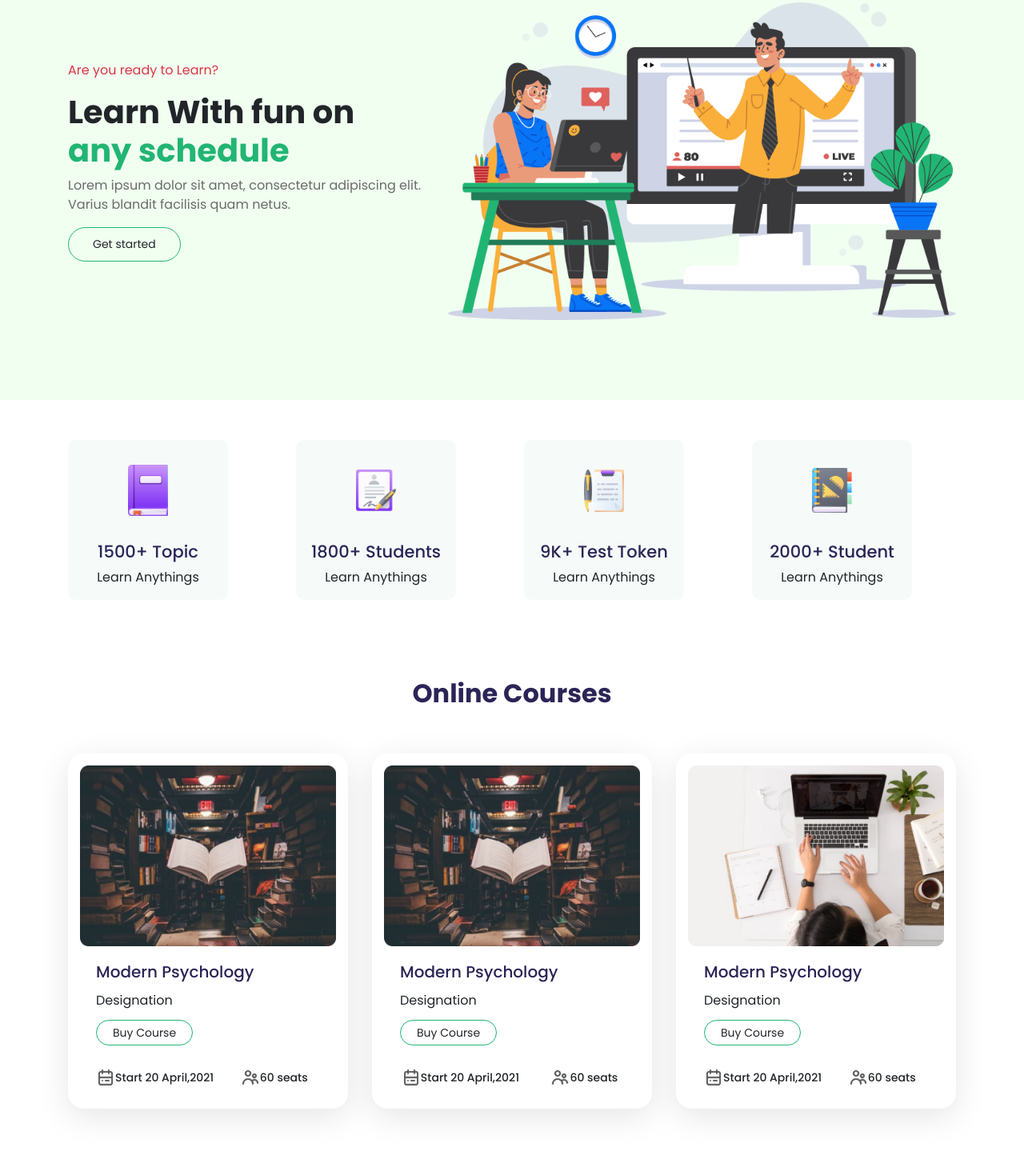
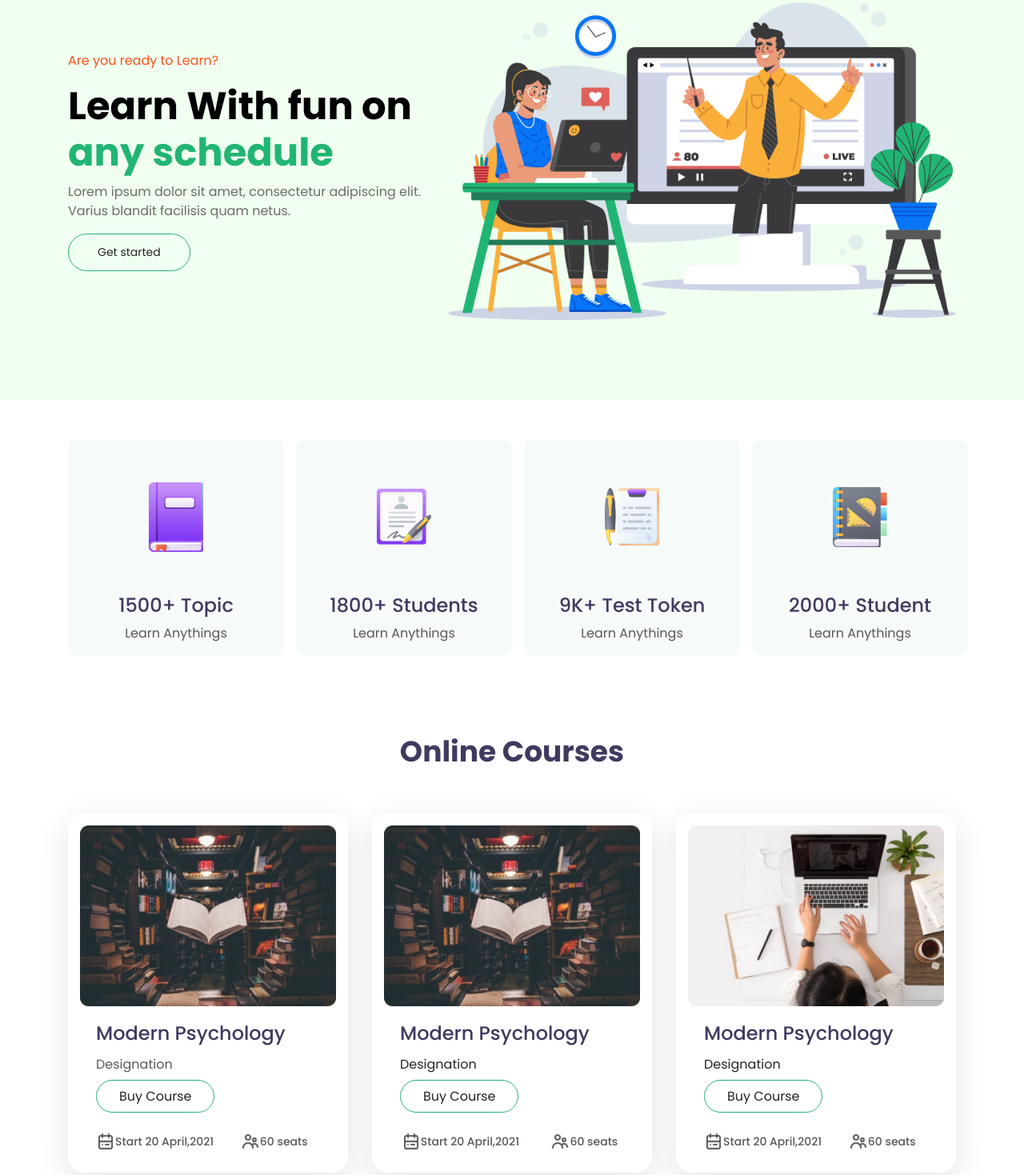
Before and after one commit to Nasim992/e-school, a plain HTML site: page index.html in a window 1280 px wide. Shown: the part 132-1601 px from the top of the page at 80% size. Drawn offline with nearby package versions, Linux system fonts and the light colour scheme.

Commit message:
complete-E-School

```diff
--- a/css/index.css
+++ b/css/index.css
@@ -25,7 +25,7 @@ header{
 }
 .menu a{
     padding:8px 20px !important;
-    border-radius: 20px;
+    border-radius: 33px;
     color:black;
     font-size: 17px;
     transition: all ease-in-out .3s;
@@ -33,7 +33,7 @@ header{
 .menu a:hover{
     font-size: 17px;
     border: none;
-    background-color: #1db872;
+    background-color: #21B573;
     color: #fff !important;
     padding: 8px 20px !important;
     border-radius: 20px;
@@ -49,21 +49,22 @@ li span a {
     color: #21B573;
 }
 .banner h1 {
-    font-weight:700;
+    font-weight:bold;
+    color:#000000;
+    font-size:48px;
 }
 .get-started{
-    padding: 10px 30px;
-    border: 1px solid  #1db872;
+    padding: 12px 36px;
+    border: 1px solid  #21B573;
     background-color: transparent;
-    border-radius: 30px;
+    border-radius: 33px;
     transition: all ease-in-out .3s;
     font-size: 14px;
 }
 .get-started:hover{
-    background-color:  #1db872;
+    background-color:  #21B573;
     color: #fff;
     cursor:pointer;
-
 }
 /* banner-section-ends  */
 /* header-section-ends  */
@@ -71,8 +72,8 @@ li span a {
 
 /* display-feature-section starts */
 .feature{
-    height: 200px;
-    width: 200px;
+    height: 270px;
+    width: 270px;
     border-radius: 10px;
     background-color: #F8FFFB;
     transition: all ease-in-out .4s;
@@ -83,8 +84,12 @@ li span a {
     cursor:pointer;
 }
 .feature h5{
-    font-size: 21px;
-
+    font-size: 24px;
+    font-weight:500;
+    color:#413960
+}
+.feature-section p {
+    color:#585859;
 }
 .bg-color {
      background-color:rgba(229, 241, 239, 0.363);
@@ -93,18 +98,24 @@ li span a {
 
 /* Online-courses-section starts  */
  .course-section-color h2,h5{
-     color:rgba(13, 6, 63, 0.876);
+     color:#413960;
  }
+ .course-section-color h2{
+    font-size:36px;
+}
+.course-section-color h5{
+    font-size:24px;
+}
 .buy-course{
-    padding: 5px 20px;
-    border: 1px solid  #1db872;
+    padding: 8px 28px;
+    border: 1px solid  #21B573;
     background-color: transparent;
     border-radius: 30px;
     transition: all ease-in-out .3s;
-    font-size: 14px;
+    font-size: 16px;
 }
 .buy-course:hover{
-    background-color:  #1db872;
+    background-color:  #21B573;
     color: #fff;
     cursor:pointer;
 }
@@ -127,11 +138,21 @@ li span a {
 small{
     font-size: 14px;
     font-weight: 500;
+    color:#585859;
     }
 /* Online-courses-section ends */
 /* Testimonial-section  starts*/
 .testimonial h2 {
     font-weight:700;
+    color:#000000;
+}
+.testimonial p {
+  font-family: Poppins;
+  font-style: normal;
+  font-weight: normal;
+  font-size: 16px;
+  line-height: 30px;
+  color: #000000;
 }
 /* Testimonial-section  ends*/
 
@@ -141,6 +162,7 @@ footer{
     color:white;
     text-align:justify;
     background-position: cover;
+    height:370px;
 }
 footer li{
 list-style-type: none;
@@ -148,12 +170,13 @@ list-style-type: none;
 footer li a{
 color: #fff;
 font-weight: 400;
+line-height: 30px;
 }
 footer li a:hover{
 color: #fff;
 }
 footer span {
-    color:rgba(255, 255, 255, 0.603);
+    color:#CDCDCD;
     padding-bottom:50px;
 }
 /* footer-section ends */
--- a/index.html
+++ b/index.html
@@ -56,7 +56,7 @@
         <div class="banner">
             <div class="row align-items-center">
                 <div class="col-md-5">
-                   <p class="text-danger">Are you ready to Learn?</p>
+                   <p style="color:#FD511A;">Are you ready to Learn?</p>
                    <h1>Learn With fun on <span>any schedule</span></h1>
                    <p style="color: #6C6B6B;">Lorem ipsum dolor sit amet, consectetur adipiscing elit. Varius blandit facilisis quam netus.</p>
                    <span class="navbar-text get-started">Get started</span>
@@ -119,7 +119,7 @@
           <img src="images/Photos/Morder psyc.png" class="card-img-top" alt="...">
           <div class="card-body">
             <h5 class="card-title">Modern Psychology</h5>
-            <p class="card-text">Designation</p>
+            <p class="card-text" style="color:#585859;font-size:16px;">Designation</p>
             <span class="buy-course">Buy Course</span>
           </div>
           <div class="card-footer card-foot">
```
Also changed, not shown: 1 other file.
